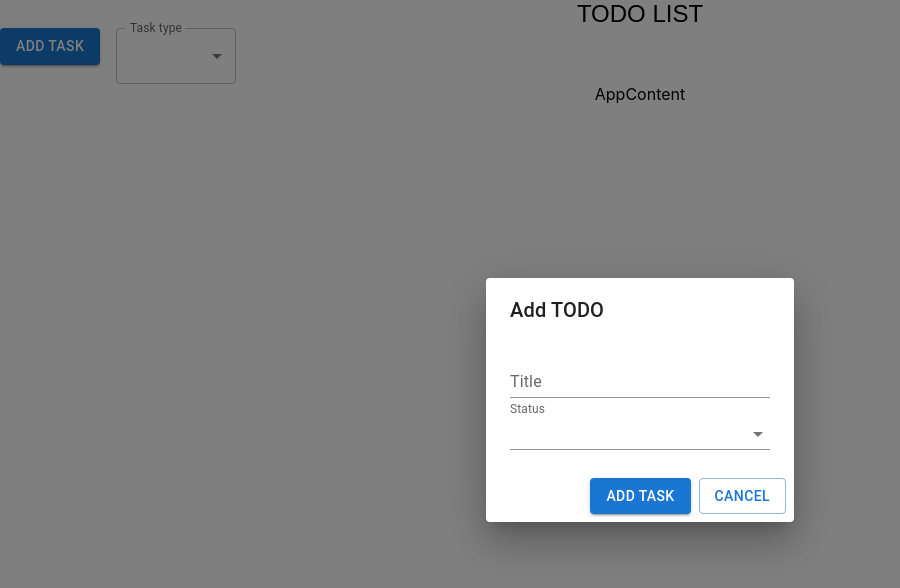
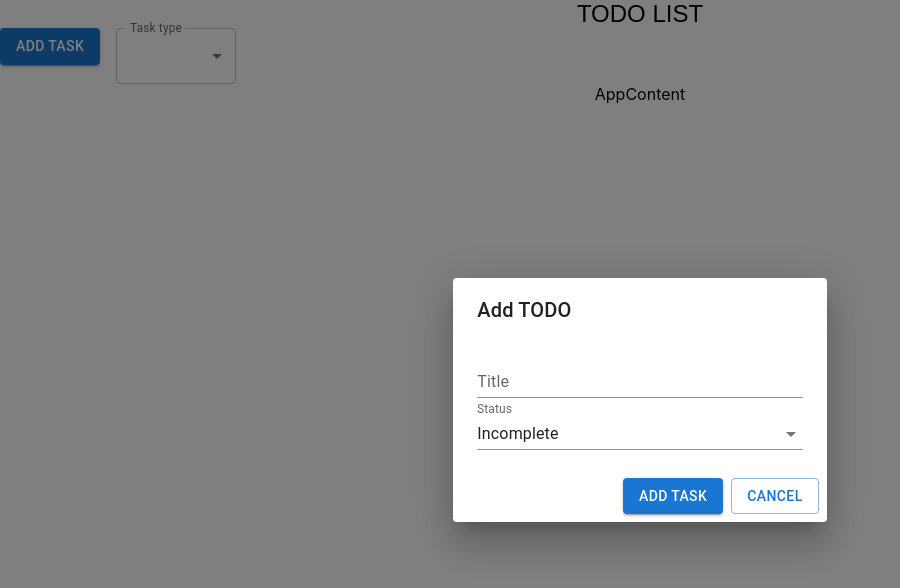
Before and after one commit to JReichAccenture/react-todo-app, a React (Create React App) app: page / in a window 1280 px wide. Both pictures are taken after a click on the button "ADD TASK". Shown: the top 588 px of the page, without its empty margins (0-900 px from the left). Built offline with nearby package versions, Linux system fonts and the light colour scheme.

Commit message:
applied controlled components

```diff
--- a/src/components/AppHeader.tsx
+++ b/src/components/AppHeader.tsx
@@ -3,12 +3,18 @@ import FormControl from '@mui/material/FormControl';
 import MySelect from './MySelect';
 import AppContent from './AppContent';
 import TodoModal from './TodoModal';
+import React from 'react';
 
 function AppHeader() {
+    const [isModalOpen, openModal] = React.useState(false);
+
     return (
         <div>
             <Stack spacing={2} direction={'row'}>
-                <TodoModal></TodoModal>
+                <TodoModal
+                    isOpen={isModalOpen}
+                    openModal={openModal}
+                ></TodoModal>
                 <MySelect></MySelect>
             </Stack>
             <AppContent></AppContent>
--- a/src/components/TodoModal.tsx
+++ b/src/components/TodoModal.tsx
@@ -8,18 +8,47 @@ import {
     MenuItem,
     TextField,
 } from '@mui/material';
-import React from 'react';
+import React, { useState, Dispatch, SetStateAction } from 'react';
 import MySelect from './MySelect';
 
-function TodoModal() {
-    const [open, setOpen] = React.useState(false);
+interface ModalProperties {
+    isOpen: boolean;
+    openModal: Dispatch<SetStateAction<boolean>>;
+}
+
+function TodoModal(props: ModalProperties) {
+    // const [open, setOpen] = React.useState(false);
+
+    // const handleClickOpen = () => {
+    //     setOpen(true);
+    // };
+
+    // const handleClose = () => {
+    //     setOpen(false);
+    // };
+
+    const [title, setTitle] = useState('');
+    const [status, setStatus] = useState('incomplete');
 
     const handleClickOpen = () => {
-        setOpen(true);
+        props.openModal(true);
     };
 
     const handleClose = () => {
-        setOpen(false);
+        props.openModal(false);
+    };
+
+    const onTitleChange = (event: any) => {
+        setTitle(event.target.value);
+    };
+
+    const onStatusChange = (event: any) => {
+        setStatus(event.target.value);
+    };
+
+    const submitData = () => {
+        console.log(title, status);
+        handleClose();
     };
 
     {
@@ -32,7 +61,7 @@ function TodoModal() {
                 >
                     Add Task
                 </Button>
-                <Dialog open={open} onClose={handleClose}>
+                <Dialog open={props.isOpen} onClose={handleClose}>
                     <DialogTitle>Add TODO</DialogTitle>
                     <DialogContent>
                         <TextField
@@ -42,14 +71,17 @@ function TodoModal() {
                             label="Title"
                             fullWidth
                             variant="standard"
+                            value={title}
+                            onChange={onTitleChange}
                         />
                         <TextField
                             id="status"
                             select
                             label="Status"
-                            defaultValue="Incomplete"
                             fullWidth
                             variant="standard"
+                            value={status}
+                            onChange={onStatusChange}
                         >
                             <MenuItem key="incomplete" value="incomplete">
                                 Incomplete
@@ -63,7 +95,7 @@ function TodoModal() {
                         <Button
                             type="submit"
                             variant="contained"
-                            onClick={handleClose}
+                            onClick={submitData}
                         >
                             Add task
                         </Button>
```
